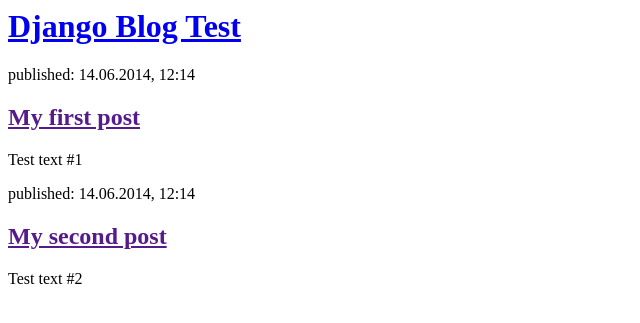
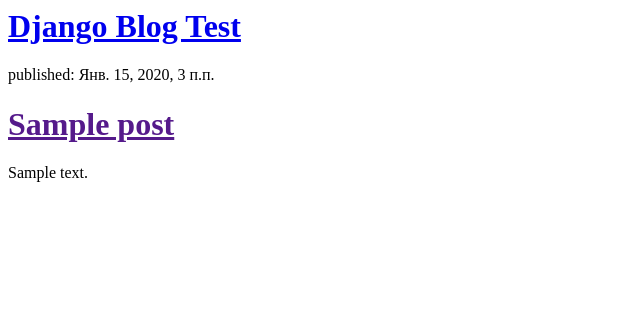
Before and after one commit to TrueZorvis/django-blog-test, a Django app: page / in a window 1280 px wide. Shown: the top 323 px of the page, without its empty margins (0-640 px from the left). Run offline with Django 3.2, Linux system fonts and the light colour scheme; tables that the repository leaves empty hold one stand-in row (values such as "Sample post").

Commit message:
Modified templates to display posts from database.

```diff
--- a/blog/templates/blog/post_list.html
+++ b/blog/templates/blog/post_list.html
@@ -7,16 +7,12 @@
             <h1><a href="/">Django Blog Test</a></h1>
         </div>
 
-        <div>
-            <p>published: 14.06.2014, 12:14</p>
-            <h2><a href="">My first post</a></h2>
-            <p>Test text #1</p>
-        </div>
-
-        <div>
-            <p>published: 14.06.2014, 12:14</p>
-            <h2><a href="">My second post</a></h2>
-            <p>Test text #2</p>
-        </div>
+        {% for post in posts %}
+            <div>
+                <p>published: {{ post.published_date }}</p>
+                <h1><a href="">{{ post.title }}</a></h1>
+                <p>{{ post.text|linebreaksbr }}</p>
+            </div>
+        {% endfor %}
     </body>
 </html>
--- a/blog/views.py
+++ b/blog/views.py
@@ -1,5 +1,17 @@
 from django.shortcuts import render
+from django.utils import timezone
+from .models import Post
+
+
+# def post_list(request):
+#     return render(request, 'blog/post_list.html', {})
+
+
+# def post_list(request):
+#     posts = Post.objects.filter(published_date__lte=timezone.now()).order_by('published_date')
+#     return render(request, 'blog/post_list.html', {})
 
 
 def post_list(request):
-    return render(request, 'blog/post_list.html', {})
+    posts = Post.objects.filter(published_date__lte=timezone.now()).order_by('published_date')
+    return render(request, 'blog/post_list.html', {'posts': posts})
```
